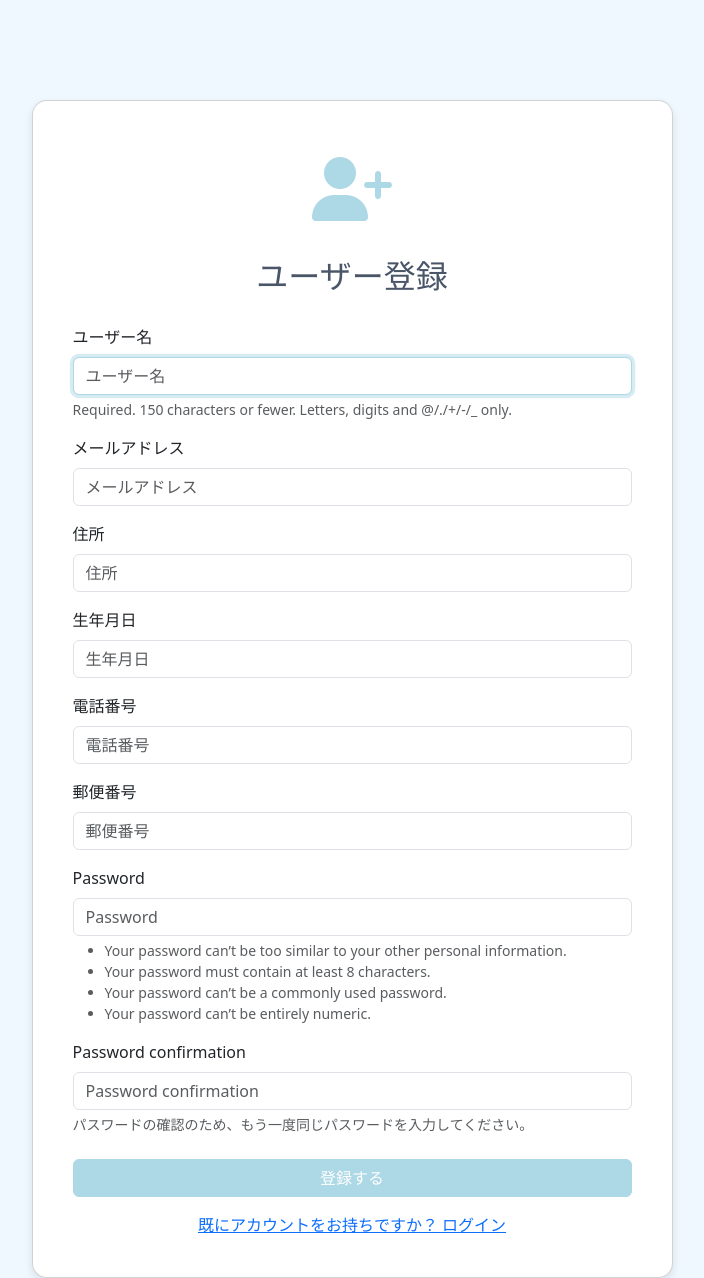
After one commit to n55t/reservation_system, a Django app: page /signup/ in a window 1280 px wide. The commit adds this page. Shown: the whole page, without its empty margins (288-992 px from the left). Run offline with Django 5.2, Linux system fonts and the light colour scheme.

```diff
--- /dev/null
+++ b/accounts/forms.py
@@ -0,0 +1,23 @@
+from django import forms
+from django.contrib.auth.forms import UserCreationForm
+from .models import CustomUser
+
+class CustomUserCreationForm(UserCreationForm):
+    class Meta(UserCreationForm.Meta):
+        model = CustomUser
+        fields = ('username', 'email', 'address', 'birth_date', 'phone', 'postal_code')
+        labels = {
+            'username': 'ユーザー名',
+            'email': 'メールアドレス',
+            'address': '住所',
+            'birth_date': '生年月日',
+            'phone': '電話番号',
+            'postal_code': '郵便番号',
+        }
+
+    def __init__(self, *args, **kwargs):
+        super().__init__(*args, **kwargs)
+        self.fields['email'].required = True
+        for field in self.fields.values():
+            field.widget.attrs['class'] = 'form-control'
+            field.widget.attrs['placeholder'] = field.label
--- a/accounts/templates/accounts/login.html
+++ b/accounts/templates/accounts/login.html
@@ -39,6 +39,9 @@
           {% if form.errors %}
             <p class="text-danger mt-3 text-center">ユーザー名またはパスワードが正しくありません。</p>
           {% endif %}
+          <div class="text-center mt-3">
+            <a href="{% url 'signup' %}">アカウントをお持ちでないですか？ 新規登録</a>
+          </div>
         </div>
       </div>
     </div>
--- /dev/null
+++ b/accounts/templates/accounts/signup.html
@@ -0,0 +1,50 @@
+<!DOCTYPE html>
+<html lang="ja">
+<head>
+  <meta charset="UTF-8">
+  <meta name="viewport" content="width=device-width, initial-scale=1.0">
+  <title>ユーザー登録</title>
+  <link href="https://cdn.jsdelivr.net/npm/bootstrap@5.3.0/dist/css/bootstrap.min.css" rel="stylesheet">
+  <link rel="stylesheet" href="https://cdnjs.cloudflare.com/ajax/libs/font-awesome/6.4.0/css/all.min.css">
+  {% load static %}
+  <link rel="stylesheet" href="{% static 'accounts/css/login.css' %}">
+</head>
+<body>
+  <div class="container login-container">
+    <div class="row justify-content-center">
+      <div class="col-md-8 col-lg-7">
+        <div class="card login-card">
+          <div class="login-icon">
+            <i class="fas fa-user-plus"></i>
+          </div>
+          <h2 class="login-title">ユーザー登録</h2>
+          <form method="post">
+            {% csrf_token %}
+            {% for field in form %}
+              <div class="mb-3">
+                <label for="{{ field.id_for_label }}" class="form-label">{{ field.label }}</label>
+                {{ field }}
+                {% if field.name == 'password2' %}
+                  <div class="form-text">パスワードの確認のため、もう一度同じパスワードを入力してください。</div>
+                {% elif field.help_text %}
+                  <div class="form-text">{{ field.help_text|safe }}</div>
+                {% endif %}
+                {% for error in field.errors %}
+                  <div class="invalid-feedback d-block">{{ error }}</div>
+                {% endfor %}
+              </div>
+            {% endfor %}
+            <div class="d-grid mt-4">
+              <button type="submit" class="btn btn-primary btn-block">登録する</button>
+            </div>
+          </form>
+          <div class="text-center mt-3">
+            <a href="{% url 'login' %}">既にアカウントをお持ちですか？ ログイン</a>
+          </div>
+        </div>
+      </div>
+    </div>
+  </div>
+  <script src="https://cdn.jsdelivr.net/npm/bootstrap@5.3.0/dist/js/bootstrap.bundle.min.js"></script>
+</body>
+</html>
--- a/accounts/views.py
+++ b/accounts/views.py
@@ -1,5 +1,9 @@
 from django.contrib.auth.forms import AuthenticationForm
 from django.contrib.auth.views import LoginView
+from django.urls import reverse_lazy
+from django.views import generic
+
+from .forms import CustomUserCreationForm
 
 
 class CustomLoginView(LoginView):
@@ -10,3 +14,9 @@ class CustomLoginView(LoginView):
         form.fields['username'].widget.attrs.update({'class': 'form-control', 'placeholder': 'ユーザー名'})
         form.fields['password'].widget.attrs.update({'class': 'form-control', 'placeholder': 'パスワード'})
         return form
+
+
+class SignUpView(generic.CreateView):
+    form_class = CustomUserCreationForm
+    success_url = reverse_lazy('login')
+    template_name = 'accounts/signup.html'
--- a/config/urls.py
+++ b/config/urls.py
@@ -17,9 +17,10 @@ Including another URLconf
 from django.contrib import admin
 from django.urls import path
 
-from accounts.views import CustomLoginView
+from accounts.views import CustomLoginView, SignUpView
 
 urlpatterns = [
     path('admin/', admin.site.urls),
     path('login/', CustomLoginView.as_view(), name='login'),
+    path('signup/', SignUpView.as_view(), name='signup'),
 ]
```
